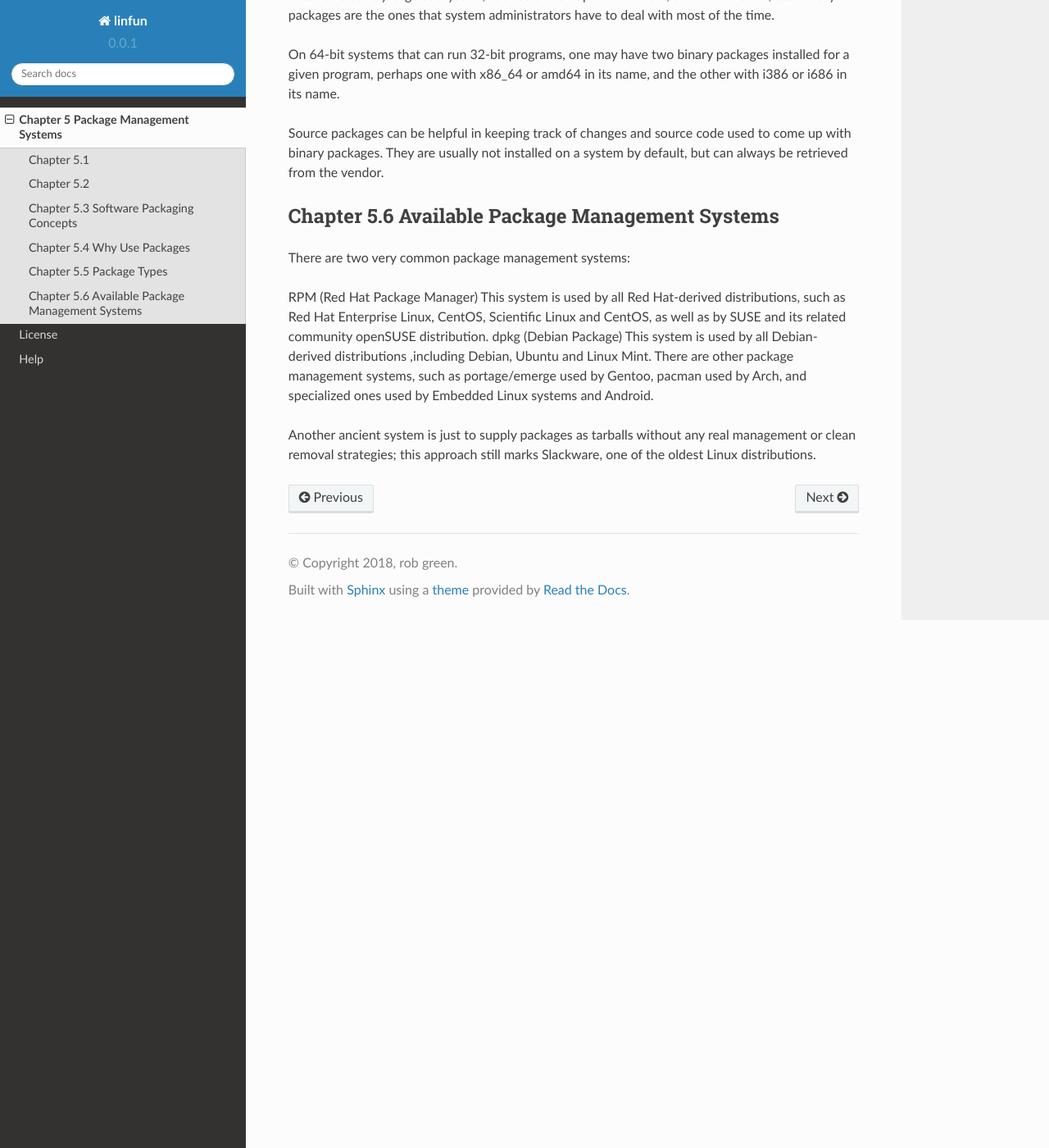
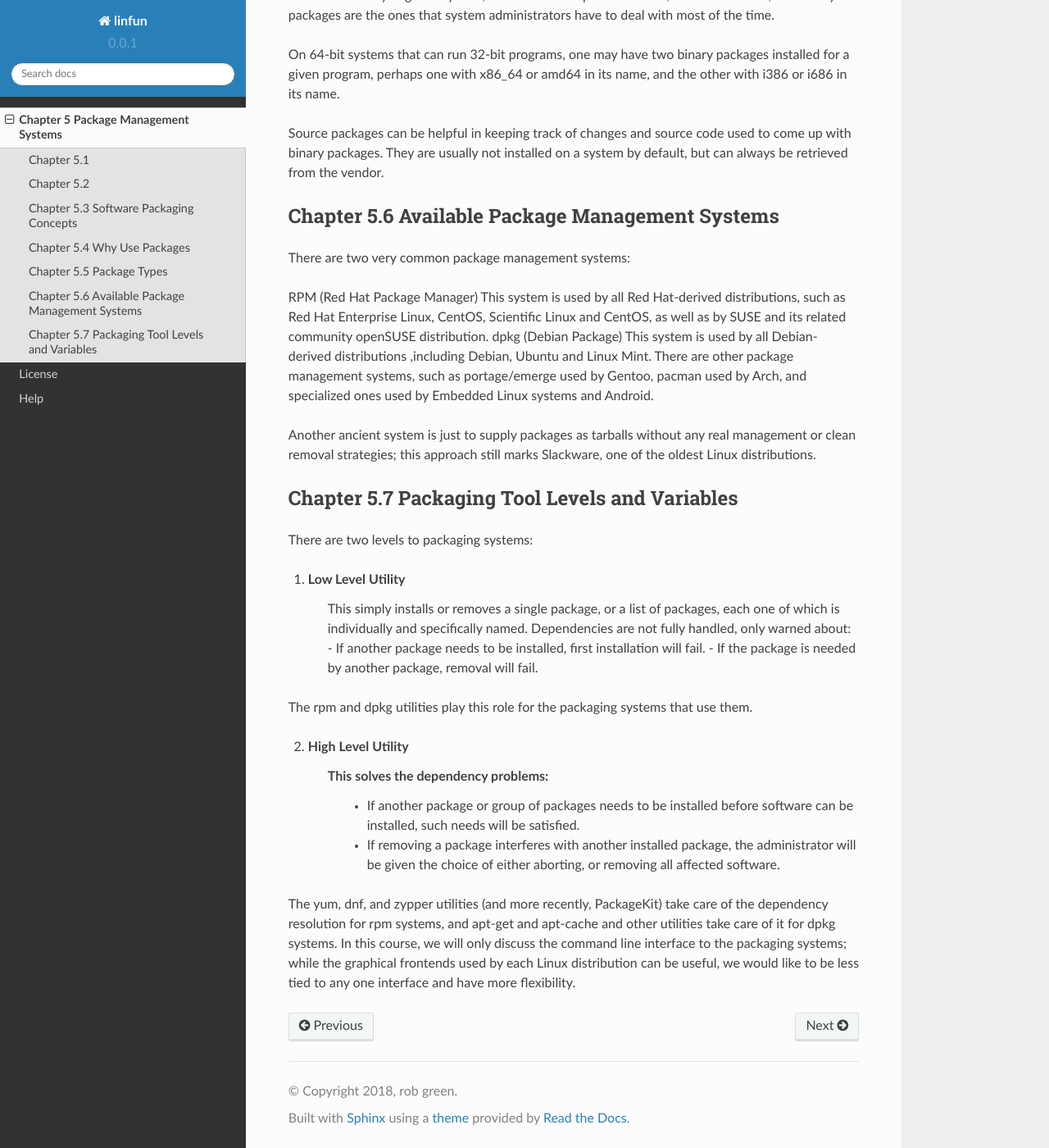
Before and after one commit to py010/linfun, a Sphinx documentation site: the page built from docs/source/chapter5.rst, in a window 1280 px wide and 1400 px high, scrolled down 1705 px. Shown: the whole window at 82% size. Built offline with Sphinx 7.4.7 and the Read the Docs theme 2.0.0, drawn with Linux system fonts in a browser that asks for light colours; pages that are not in the unit, such as notebooks, are missing from menus.

Commit message:
Added Chapter 5.7

```diff
--- a/docs/source/chapter5.rst
+++ b/docs/source/chapter5.rst
@@ -75,3 +75,23 @@ This system is used by all Debian-derived distributions ,including Debian, Ubunt
 There are other package management systems, such as portage/emerge used by Gentoo, pacman used by Arch, and specialized ones used by Embedded Linux systems and Android.
 
 Another ancient system is just to supply packages as tarballs without any real management or clean removal strategies; this approach still marks Slackware, one of the oldest Linux distributions.
+
+Chapter 5.7 Packaging Tool Levels and Variables
+^^^^^^^^^^^^^^^^^^^^^^^^^^^^^^^^^^^^^^^^^^^^^^^
+
+There are two levels to packaging systems:
+
+1. Low Level Utility
+	This simply installs or removes a single package, or a list of packages, each one of which is individually and specifically named. Dependencies are not fully handled, only warned about:
+	- If another package needs to be installed, first installation will fail.
+	- If the package is needed by another package, removal will fail.
+
+The rpm and dpkg utilities play this role for the packaging systems that use them.
+
+2. High Level Utility
+	This solves the dependency problems:
+		- If another package or group of packages needs to be installed before software can be installed, such needs will be satisfied.
+		- If removing a package interferes with another installed package, the administrator will be given the choice of either aborting, or removing all affected software.
+
+The yum, dnf, and zypper utilities (and more recently, PackageKit) take care of the dependency resolution for rpm systems, and apt-get and apt-cache and other utilities take care of it for dpkg systems.
+In this course, we will only discuss the command line interface to the packaging systems; while the graphical frontends used by each Linux distribution can be useful, we would like to be less tied to any one interface and have more flexibility.
```
